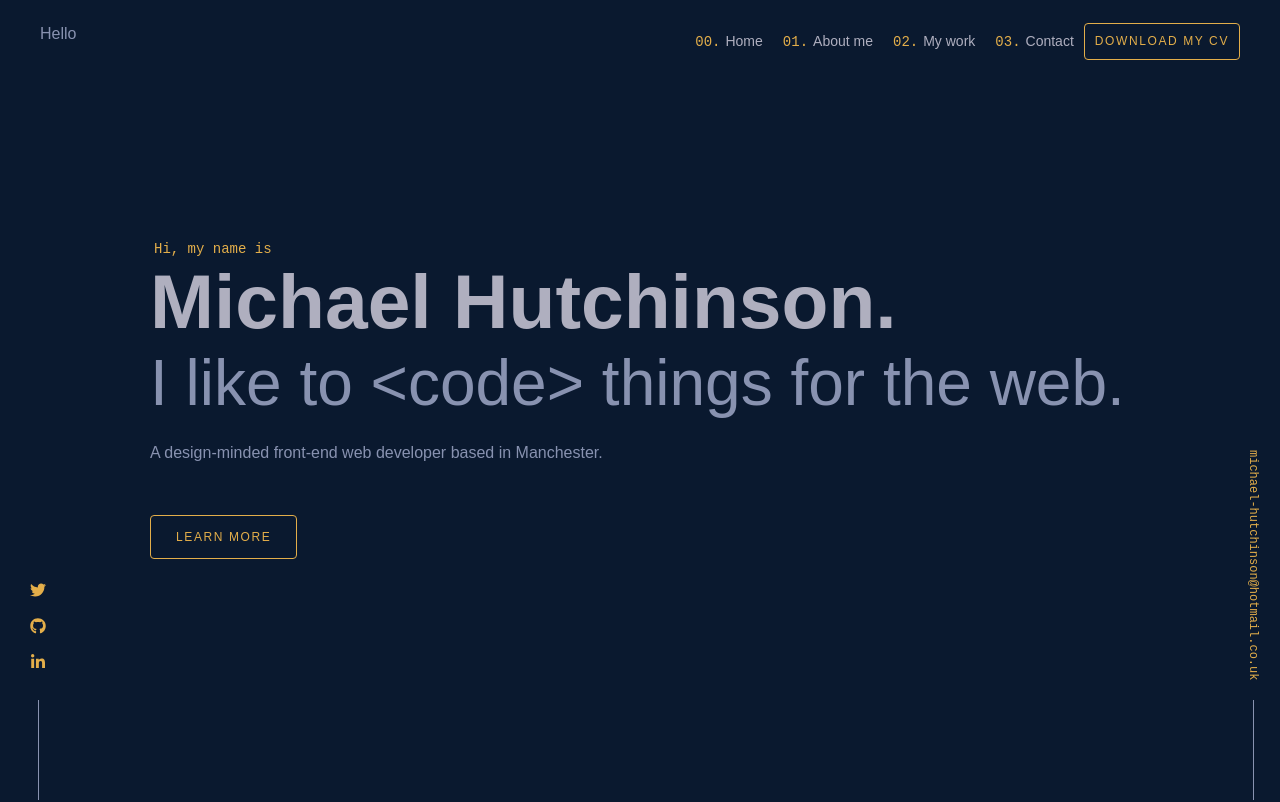
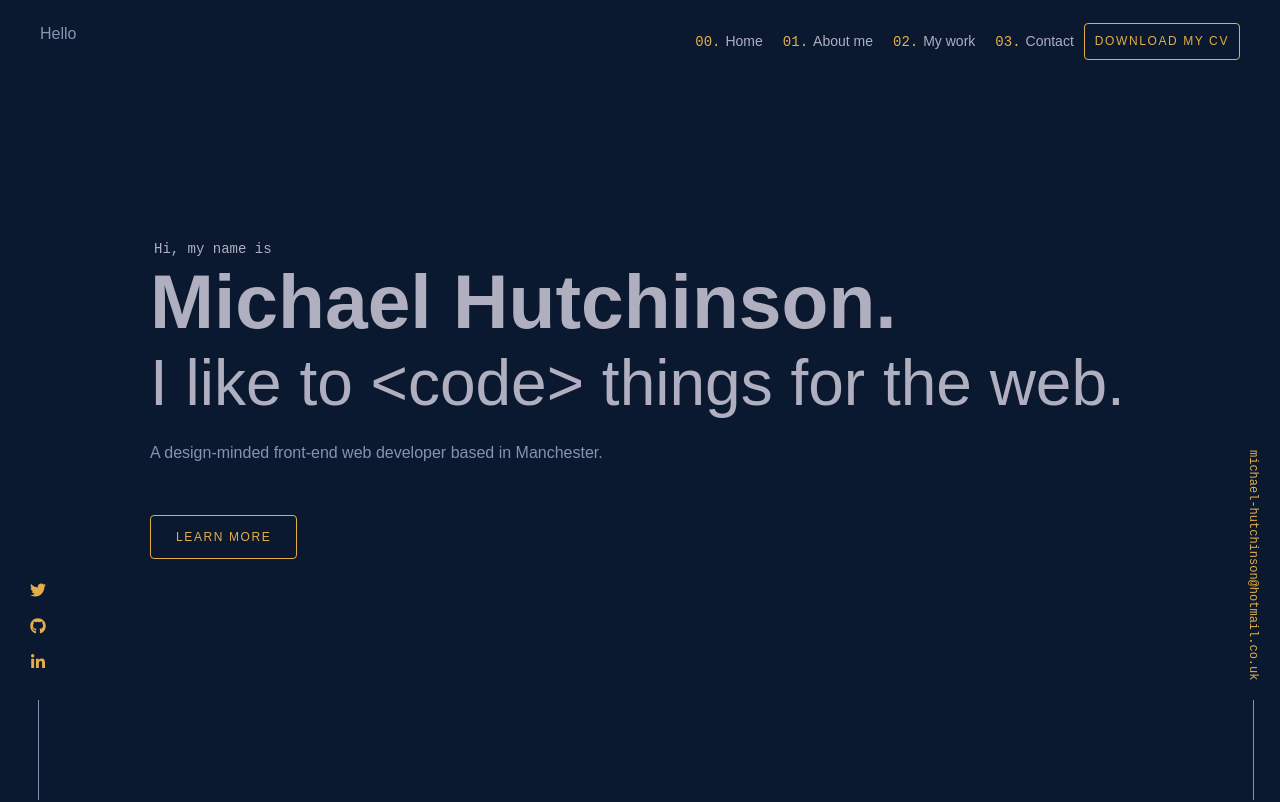
Before and after one commit to Michael-Hutchinson/portfolio-clone-ts, a React (Vite) app: page / in a window 1280 px wide. Shown: the top 802 px of the page. Built offline with nearby package versions, Linux system fonts and the light colour scheme.

Commit message:
fix: home theme styling

```diff
--- a/src/components/Home/Home.styles.ts
+++ b/src/components/Home/Home.styles.ts
@@ -1,7 +1,7 @@
 import styled from 'styled-components';
 
 export const Name = styled.h5`
-  color: var(--gold);
+  color: ${({ theme }) => theme.link};
   font-family: var(--font-mono);
   margin: 0 0 0 0.25rem;
   font-size: 0.875rem;
@@ -14,7 +14,7 @@ export const Title = styled.h1`
 `;
 
 export const SubTitle = styled.h2`
-  color: var(--light-slate);
+  color: ${({ theme }) => theme.text};
   font-size: clamp(2.5rem, 6vw, 4rem);
   margin: 0;
 `;
```
